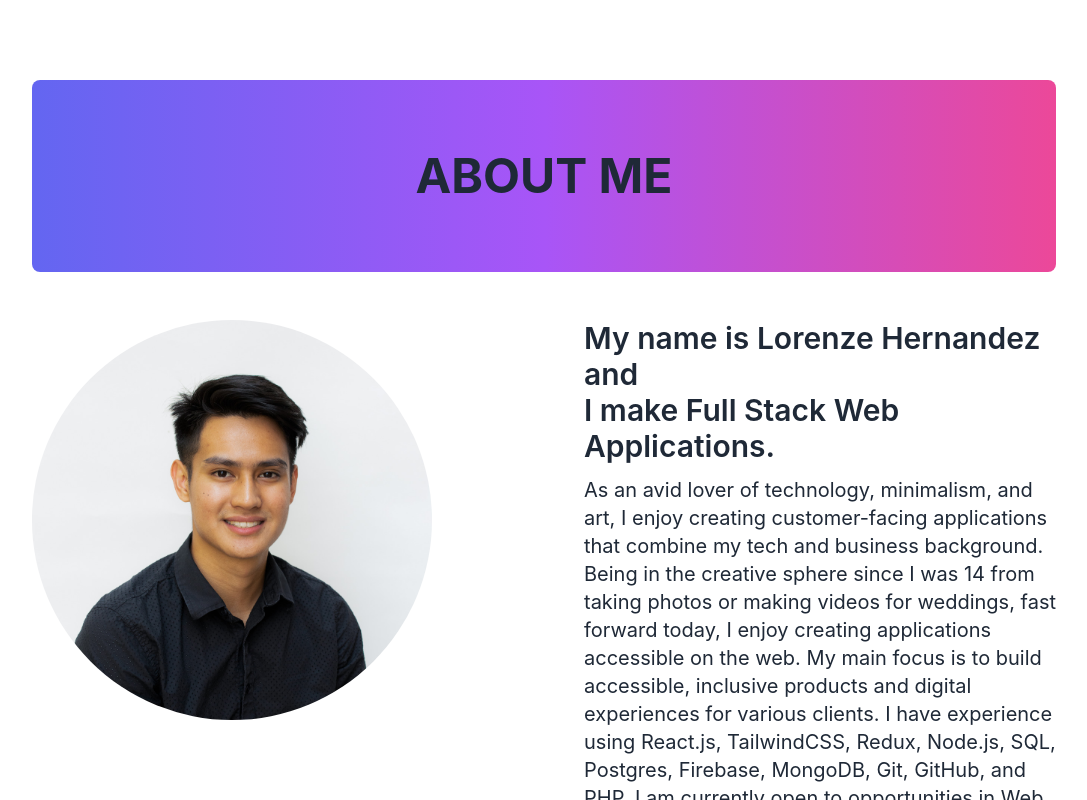
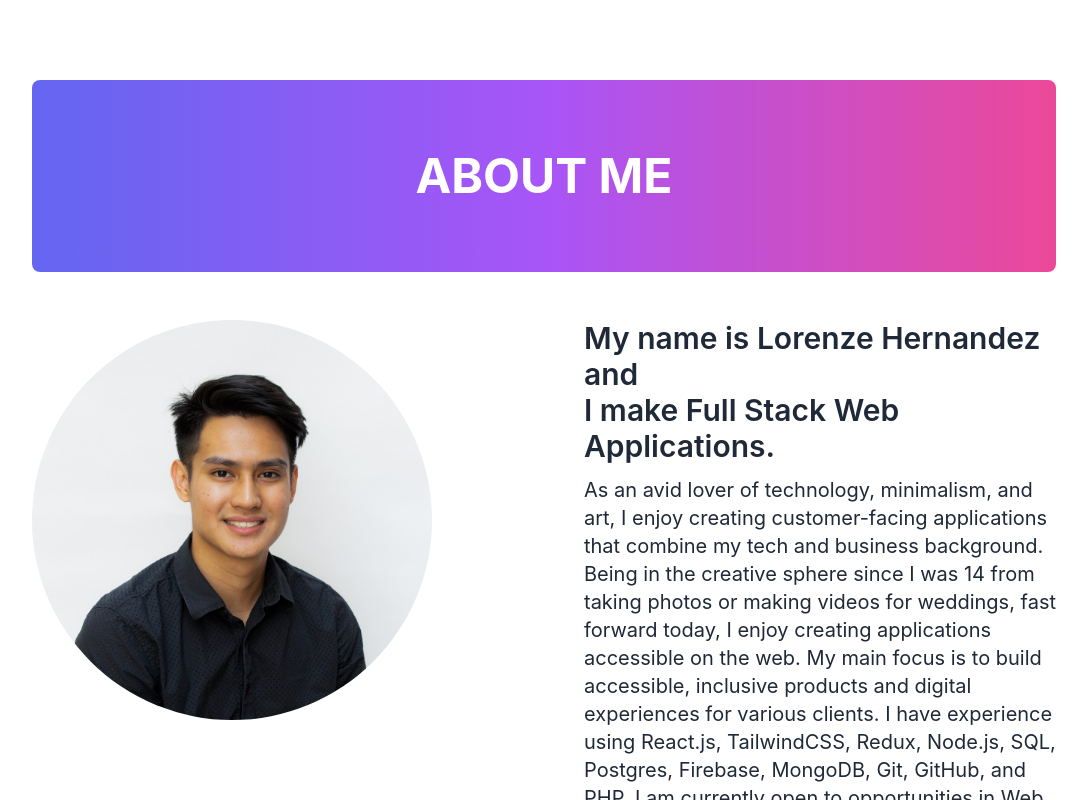
Before and after one commit to lorenzejay/portfolio-site, a Next.js app: page /about in a window 1280 px wide. Shown: the top 800 px of the page, without its empty margins (96-1183 px from the left). Built offline with nearby package versions, Linux system fonts and the light colour scheme.

Commit message:
white text for page banner

```diff
--- a/components/pageBanners.js
+++ b/components/pageBanners.js
@@ -5,7 +5,7 @@ const PageBanners = ({ title, className }) => {
     <div
       className={`relative  w-full h-48 2xl:h-64 rounded-lg bg-gradient-to-r from-indigo-500 via-purple-500 to-pink-500 flex justify-center ${className}`}
     >
-      <h1 className="text-3xl sm:text-5xl text-center my-auto uppercase text-bold">
+      <h1 className="text-3xl sm:text-5xl text-center my-auto uppercase text-bold text-white">
         {title}
       </h1>
     </div>
--- a/pages/index.js
+++ b/pages/index.js
@@ -4,7 +4,7 @@ import Hero from "../components/hero";
 import Layout from "../components/layout";
 import ProjectSection from "../components/projectSection";
 import ThreeServices from "../components/ThreeServices";
-import ThreeTraits from "../components/threeTraits";
+// import ThreeTraits from "../components/threeTraits";
 // import TechIUse from "../components/techIUse";
 
 export default function Home() {
@@ -32,13 +32,11 @@ export default function Home() {
         />
         <meta name="twitter:creator" content="@lorenzejayTech" />
       </Head>
-      {/* <InitialTransition /> */}
       <Layout homepage={true} className="relative">
         <Hero />
 
         <ThreeServices />
         <About />
-        {/* <TechIUse /> */}
         <ProjectSection />
       </Layout>
     </>
```
